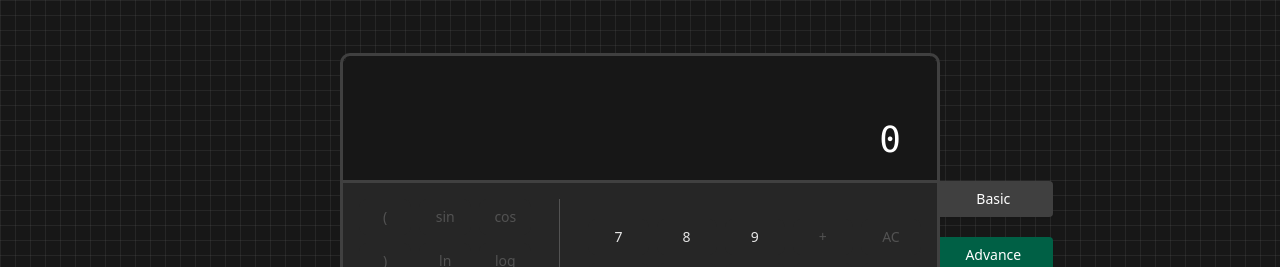
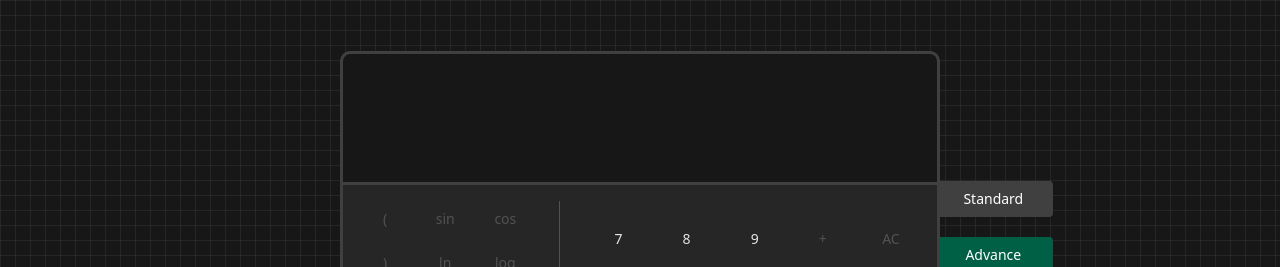
Before and after one commit to johngabbb/calculator-app, a React (Vite) app in the folder my-calculator/: page / in a window 1280 px wide. Both pictures are taken after a click on the button "Advance". Shown: the part 135-402 px from the top of the page. Built offline with nearby package versions, Linux system fonts and the light colour scheme.

Commit message:
Advance Mode - added basic functionalities

```diff
--- a/my-calculator/src/App.tsx
+++ b/my-calculator/src/App.tsx
@@ -6,14 +6,14 @@ import CalculatorBasic from "./Components/Calculator/Basic/CalculatorBasic";
 import HistoryTab from "./Components/HistoryTab/HistoryTab";
 
 function App() {
-  const [activeMode, setActiveMode] = useState<"basic" | "advance">("basic");
+  const [activeMode, setActiveMode] = useState<"standard" | "advance">("standard");
   const [historyClick, setHistoryClick] = useState<boolean>(false);
 
   const handleHistoryTab = () => {
     setHistoryClick(true);
   };
 
-  const handleModeChange = (mode: "basic" | "advance") => {
+  const handleModeChange = (mode: "standard" | "advance") => {
     setActiveMode(mode);
   };
 
@@ -28,16 +28,20 @@ function App() {
 
       <div className="flex flex-col items-center justify-center">
         <div
-          className={`transition-all duration-300 ease-in-out ${
-            activeMode === "basic" ? "opacity-100 scale-100" : "opacity-0 scale-50 absolute pointer-events-none"
+          className={`transition-all delay-100 duration-300 ease-in-out ${
+            activeMode === "standard"
+              ? "opacity-100 scale-100"
+              : "opacity-0 scale-50 absolute pointer-events-none"
           }`}
         >
           <CalculatorBasic />
         </div>
 
         <div
-          className={`transition-all duration-300 ease-in-out ${
-            activeMode === "basic" ? "opacity-0 scale-50 absolute pointer-events-none" : "opacity-100 scale-100"
+          className={`transition-all delay-100 duration-300 ease-in-out ${
+            activeMode === "standard"
+              ? "opacity-0 scale-50 absolute pointer-events-none"
+              : "opacity-100 scale-100"
           }`}
         >
           <CalculatorAdvance />
@@ -47,7 +51,11 @@ function App() {
       </div>
 
       <div className="flex items-center justify-start ml-20">
-        <ModeButtons activeMode={activeMode} handleModeChange={handleModeChange} handleHistoryTab={handleHistoryTab} />
+        <ModeButtons
+          activeMode={activeMode}
+          handleModeChange={handleModeChange}
+          handleHistoryTab={handleHistoryTab}
+        />
       </div>
     </div>
   );
--- a/my-calculator/src/Components/Calculator/Advance/CalculatorAdvance.tsx
+++ b/my-calculator/src/Components/Calculator/Advance/CalculatorAdvance.tsx
@@ -5,16 +5,12 @@ import NumpadAdvance from "./Numpad/NumpadAdvance";
 interface Props {}
 
 const CalculatorAdvance = (props: Props) => {
-  const [displayValue, setDisplayValue] = useState<string>("0");
+  const [displayValue, setDisplayValue] = useState<string>("");
   const [displayFullOperation, setDisplayFullOperation] = useState<string>("");
-  const [firstOperand, setFirstOperand] = useState<number | null>(null);
   const [equalOperation, setEqualOperation] = useState<boolean>(false);
-  const [operator, setOperator] = useState<string | null>(null);
-  const [prevOperator, setPrevOperator] = useState<string | null>(null);
-  const [secondOperand, setSecondOperand] = useState<number>(0);
-  const [waitingForSecondOperand, setWaitingForSecondOperand] = useState<boolean>(false);
+  const [prevInputOperator, setPrevInputOperator] = useState<boolean>(false);
 
-  const operations = ["+", "-", "x", "/", "mod", "="];
+  const operations = ["+", "-", "x", "/", "mod"];
 
   const onClickKey = (e: React.MouseEvent<HTMLButtonElement>) => {
     const value = e.currentTarget.value;
@@ -36,69 +32,86 @@ const CalculatorAdvance = (props: Props) => {
     }
 
     if (operations.includes(value)) {
-      handleOperation(value);
+      handleOperationInput(value);
+    }
+
+    if (value === "=") {
+      calculateResult();
     }
   };
 
   const handleAllClear = (key: string) => {
     if (key === "AC") {
-      setDisplayValue("0");
+      setDisplayValue("");
       setDisplayFullOperation("");
-      setOperator(null);
-      setFirstOperand(null);
-      setSecondOperand(0);
-      setPrevOperator(null);
-      setWaitingForSecondOperand(false);
+      setEqualOperation(false);
+      setPrevInputOperator(false);
     }
   };
 
   const handleDeleteChar = (key: string) => {
-    if (displayValue === "0") return;
+    if (displayFullOperation === "") return;
 
-    if (key === "DEL") {
-      if (displayFullOperation.includes("=")) {
-        setDisplayFullOperation("");
-      } else {
-        setDisplayValue(displayValue.length === 1 ? "0" : displayValue.slice(0, -1));
-      }
-    }
+    setDisplayFullOperation(displayFullOperation.slice(0, -1));
+    console.log(displayFullOperation.slice(0, -1));
+    const result = calculateFinalResult(displayFullOperation.slice(0, -1));
+    setDisplayValue(result);
   };
 
   const handleNumberInput = (digit: string) => {
-    if (waitingForSecondOperand || equalOperation) {
-      setDisplayValue(digit);
+    if (equalOperation) {
+      setDisplayFullOperation(digit);
+      setDisplayValue("");
       setEqualOperation(false);
-      setDisplayFullOperation(equalOperation ? "" : displayFullOperation);
     } else {
-      if (displayValue === "0" && digit !== ".") {
-        setDisplayValue(digit);
-      } else if (digit === "." && displayValue.includes(".")) {
-        setDisplayValue(displayValue);
-      } else {
-        setDisplayValue(displayValue.concat(digit));
+      setDisplayFullOperation(
+        prevInputOperator ? `${displayFullOperation} ${digit}` : displayFullOperation.concat(digit)
+      );
+
+      if (operations.some((op) => displayFullOperation.includes(op))) {
+        let fullOperation = displayFullOperation.concat(digit);
+
+        const result = calculateFinalResult(fullOperation);
+        setDisplayValue(result);
       }
-      setDisplayFullOperation(displayFullOperation === "" ? "" : displayFullOperation);
     }
-    setWaitingForSecondOperand(false);
+
+    setPrevInputOperator(false);
   };
 
-  const handleOperation = (key: string) => {};
+  const handleOperationInput = (key: string) => {
+    if (displayFullOperation === "") return;
 
-  const calculateResult = (firstOperand: number, secondOperand: number, operation: string): number => {
-    switch (operation) {
-      case "+":
-        return firstOperand + secondOperand;
-      case "-":
-        return firstOperand - secondOperand;
-      case "x":
-        return firstOperand * secondOperand;
-      case "/":
-        return firstOperand / secondOperand;
-      case "mod":
-        return firstOperand % secondOperand;
-      default:
-        return secondOperand;
+    if (equalOperation) {
+      setDisplayFullOperation(`${displayValue} ${key}`);
+      setDisplayValue("");
+    } else {
+      if (prevInputOperator) {
+        setDisplayFullOperation(`${displayFullOperation.slice(0, -1)} ${key}`);
+      } else {
+        setDisplayFullOperation(`${displayFullOperation} ${key}`);
+      }
     }
+    setEqualOperation(false);
+    setPrevInputOperator(true);
+  };
+
+  const calculateResult = () => {
+    if (
+      operations.includes(displayFullOperation.slice(-1)) ||
+      !operations.some((op) => displayFullOperation.includes(op))
+    )
+      return;
+    setDisplayFullOperation(`${displayFullOperation}`);
+    setEqualOperation(true);
+  };
+
+  const calculateFinalResult = (fullOperation: string) => {
+    if (fullOperation.includes("x")) {
+      fullOperation = fullOperation.replace(/x/g, "*");
+    }
+
+    return eval(fullOperation);
   };
 
   // Should negate display output value
@@ -110,7 +123,11 @@ const CalculatorAdvance = (props: Props) => {
   return (
     <>
       <div className="w-150 rounded-lg border-3 border-solid border-neutral-700 mb-10">
-        <DisplayOutputAdvance displayValue={displayValue} displayFullOperation={displayFullOperation} />
+        <DisplayOutputAdvance
+          displayValue={displayValue}
+          displayFullOperation={displayFullOperation}
+          equalOperation={equalOperation}
+        />
         <NumpadAdvance onClickKey={onClickKey} />
       </div>
     </>
--- a/my-calculator/src/Components/Calculator/Advance/DisplayOutput/DisplayOutputAdvance.tsx
+++ b/my-calculator/src/Components/Calculator/Advance/DisplayOutput/DisplayOutputAdvance.tsx
@@ -3,17 +3,33 @@ import React from "react";
 interface Props {
   displayValue: string;
   displayFullOperation: string;
+  equalOperation: boolean;
 }
 
-const DisplayOutputAdvance = ({ displayValue, displayFullOperation }: Props) => {
+const DisplayOutputAdvance = ({ displayValue, displayFullOperation, equalOperation }: Props) => {
   return (
     <>
       <div className="bg-neutral-900 w-full rounded-t-lg p-5 pt-4 pb-5 border-b-3 border-neutral-700">
         <div className="flex flex-col gap-3">
-          <div className="w-full h-full min-h-[2.25rem] text-neutral-500 text-right text-2xl font-mono pr-4">
+          <div
+            className={`w-full font-mono text-right pr-4 h-[2.5rem] ${
+              equalOperation
+                ? "text-neutral-500 text-2xl transition-all delay-75 duration-300 ease-in-out"
+                : "text-white text-4xl transition-none"
+            }`}
+          >
             <span>{displayFullOperation}</span>
           </div>
-          <div className="w-full text-white text-right text-4xl font-mono pr-4">{displayValue}</div>
+
+          <div
+            className={`w-full font-mono text-right pr-4 h-[2.5rem] ${
+              !equalOperation
+                ? "text-neutral-500 text-2xl "
+                : "text-white text-4xl transition-all delay-75 duration-300 ease-in-out"
+            }`}
+          >
+            {displayValue}
+          </div>
         </div>
       </div>
     </>
--- a/my-calculator/src/Components/Calculator/Basic/CalculatorBasic.tsx
+++ b/my-calculator/src/Components/Calculator/Basic/CalculatorBasic.tsx
@@ -5,7 +5,7 @@ import NumpadBasic from "./Numpad/NumpadBasic";
 interface Props {}
 
 const CalculatorBasic = (props: Props) => {
-  const [displayValue, setDisplayValue] = useState<string>("0");
+  const [displayValue, setDisplayValue] = useState<string>("");
   const [displayFullOperation, setDisplayFullOperation] = useState<string>("");
   const [firstOperand, setFirstOperand] = useState<number | null>(null);
   const [equalOperation, setEqualOperation] = useState<boolean>(false);
@@ -42,7 +42,7 @@ const CalculatorBasic = (props: Props) => {
 
   const handleAllClear = (key: string) => {
     if (key === "AC") {
-      setDisplayValue("0");
+      setDisplayValue("");
       setDisplayFullOperation("");
       setOperator(null);
       setFirstOperand(null);
@@ -83,6 +83,7 @@ const CalculatorBasic = (props: Props) => {
   };
 
   const handleOperation = (key: string) => {
+    if (displayValue === "") return;
     // Handling operations
     if (key !== "=") {
       if (operator !== null && firstOperand !== null && !waitingForSecondOperand) {
--- a/my-calculator/src/Components/Calculator/Basic/DisplayOutput/DisplayOutputBasic.tsx
+++ b/my-calculator/src/Components/Calculator/Basic/DisplayOutput/DisplayOutputBasic.tsx
@@ -11,7 +11,7 @@ const DisplayOutputBasic = ({ displayFullOperation, displayValue }: Props) => {
           <div className="w-full h-full min-h-[2.25rem] text-neutral-500 text-right text-2xl font-mono pr-4">
             <span>{displayFullOperation}</span>
           </div>
-          <div className="w-full text-white text-right text-4xl font-mono pr-4">{displayValue}</div>
+          <div className="w-full min-h-[2.5rem] text-white text-right text-4xl font-mono pr-4">{displayValue}</div>
         </div>
       </div>
     </>
--- a/my-calculator/src/Components/ModeButtons/ModeButtons.tsx
+++ b/my-calculator/src/Components/ModeButtons/ModeButtons.tsx
@@ -13,8 +13,8 @@ import {
 } from "../ui/alert-dialog";
 
 interface Props {
-  activeMode: "basic" | "advance";
-  handleModeChange: (mode: "basic" | "advance") => void;
+  activeMode: "standard" | "advance";
+  handleModeChange: (mode: "standard" | "advance") => void;
   handleHistoryTab: () => void;
 }
 
@@ -24,13 +24,13 @@ const ModeButtons = ({ activeMode, handleModeChange, handleHistoryTab }: Props)
       <div className="flex flex-col gap-5 mb-5 w-min">
         <Button
           className={`px-4 py-2 rounded min-w-30 ${
-            activeMode === "basic"
+            activeMode === "standard"
               ? "bg-emerald-800 text-white hover:bg-emerald-800"
               : "bg-neutral-700 text-white hover:bg-emerald-950 transition-colors"
           }`}
-          onClick={() => handleModeChange("basic")}
+          onClick={() => handleModeChange("standard")}
         >
-          Basic
+          Standard
         </Button>
 
         <Button
```
